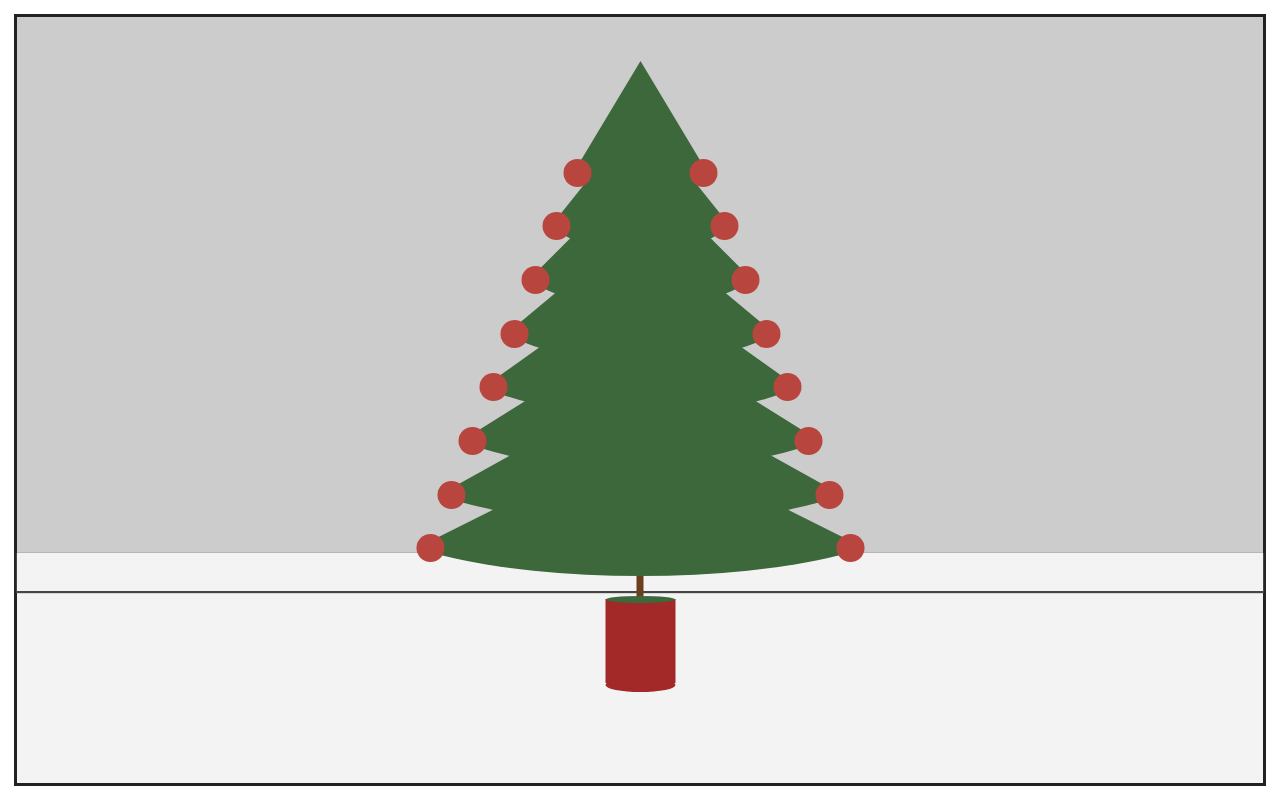
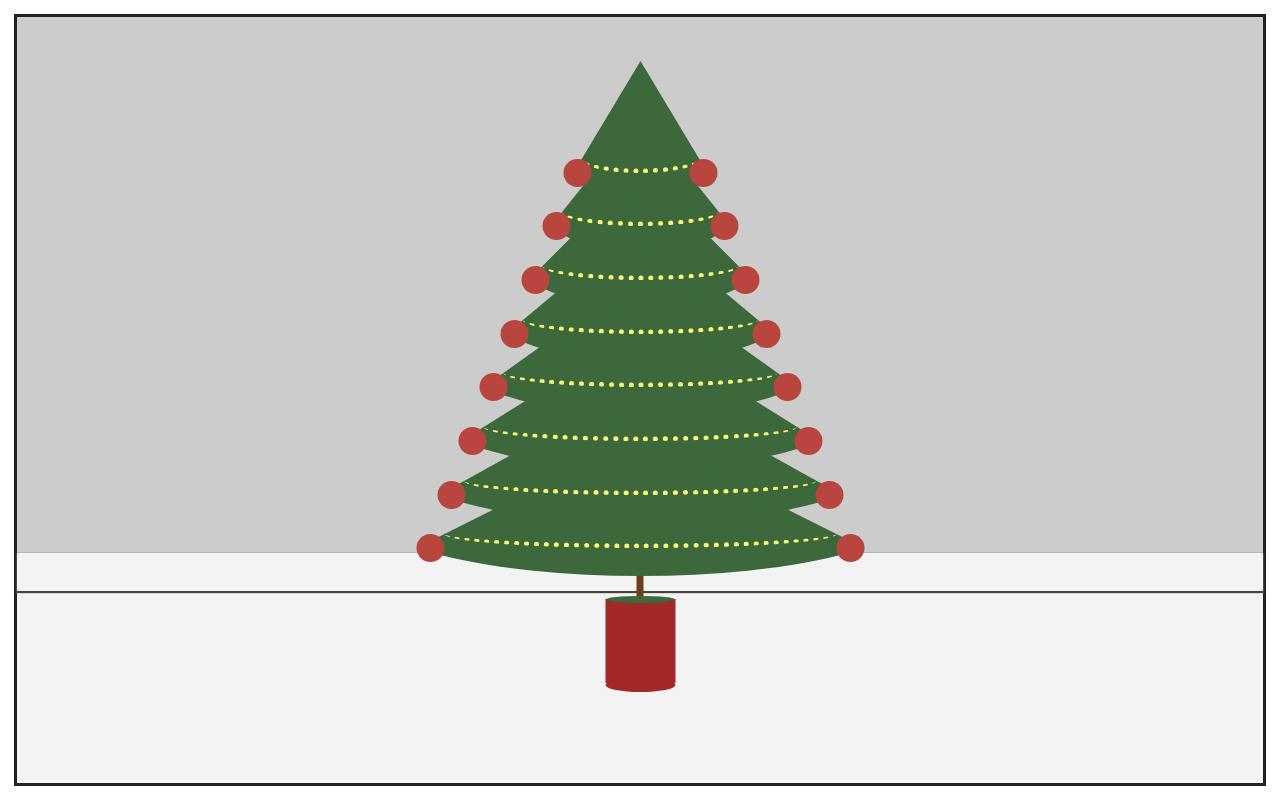
Before and after one commit to szlima/christmas-tree, a plain HTML site: page index.html in a window 1280 px wide. Drawn offline with Linux system fonts and the light colour scheme.

Commit message:
Criação dos enfeites de cordão de bolinhas

```diff
--- a/index.html
+++ b/index.html
@@ -14,34 +14,42 @@
             <div class="branches branches--level-1">
                 <div class="ball ball--left"></div>
                 <div class="ball ball--right"></div>
+                <div class="mini-balls"></div>
             </div>
             <div class="branches branches--level-2">
                 <div class="ball ball--left"></div>
                 <div class="ball ball--right"></div>
+                <div class="mini-balls"></div>
             </div>
             <div class="branches branches--level-3">
                 <div class="ball ball--left"></div>
                 <div class="ball ball--right"></div>
+                <div class="mini-balls"></div>
             </div>
             <div class="branches branches--level-4">
                 <div class="ball ball--left"></div>
                 <div class="ball ball--right"></div>
+                <div class="mini-balls"></div>
             </div>
             <div class="branches branches--level-5">
                 <div class="ball ball--left"></div>
                 <div class="ball ball--right"></div>
+                <div class="mini-balls"></div>
             </div>
             <div class="branches branches--level-6">
                 <div class="ball ball--left"></div>
                 <div class="ball ball--right"></div>
+                <div class="mini-balls"></div>
             </div>
             <div class="branches branches--level-7">
                 <div class="ball ball--left"></div>
                 <div class="ball ball--right"></div>
+                <div class="mini-balls"></div>
             </div>
             <div class="branches branches--level-8">
                 <div class="ball ball--left"></div>
                 <div class="ball ball--right"></div>
+                <div class="mini-balls"></div>
             </div>
         </div>
     </main>
--- a/styles/ornaments.css
+++ b/styles/ornaments.css
@@ -9,6 +9,7 @@
     border-radius: 50%;
 
     background-color: var(--red-2);
+    z-index: 1;
 }
 
 .ball--left{
@@ -18,3 +19,16 @@
 .ball--right{
     left: calc(3 * var(--width-branches) / 4);
 }
+
+/* --------------------------- */
+
+.mini-balls{
+    position: absolute;
+    bottom: -8rem;
+    transform: translate(-50%);
+
+    width: calc(1.4 * var(--width-branches));
+    height: 2rem;
+    border-radius: 50%;
+    border-bottom: 5px dotted var(--yellow);
+}
--- a/styles/variables.css
+++ b/styles/variables.css
@@ -15,5 +15,7 @@
 
     --green: #3c683c;
 
+    --yellow: #fdfd75;
+
     --width-branches: 20rem;
 }
```
